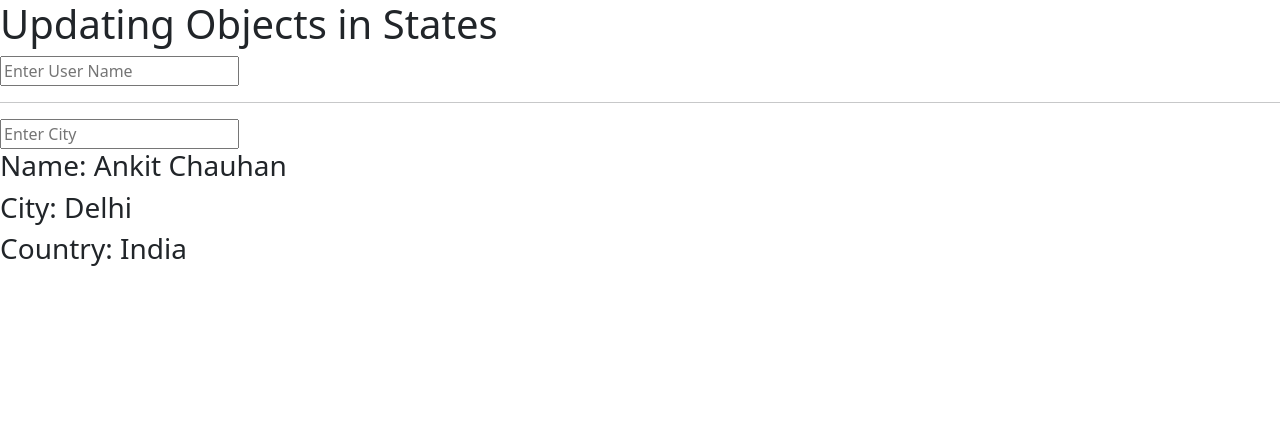
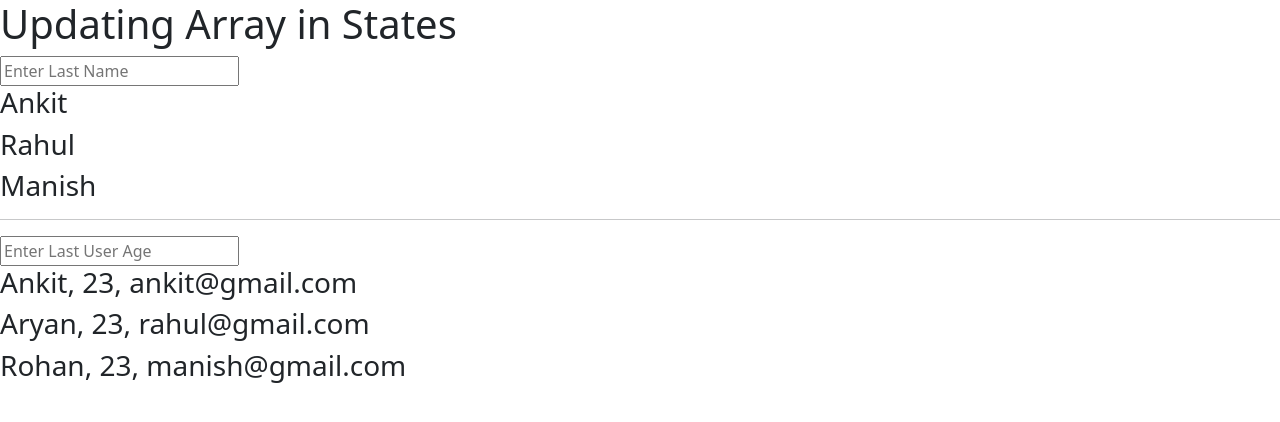
Before and after one commit to whoankitchauhan/learningReact, a React (Vite) app in the folder react1/: page / in a window 1280 px wide. Shown: the top 422 px of the page. Built offline with nearby package versions, Linux system fonts and the light colour scheme.

Commit message:
Updating Array in States

```diff
--- a/react1/src/App.jsx
+++ b/react1/src/App.jsx
@@ -1,46 +1,55 @@
 import { useState } from "react";
 
 function App() {
-  const [data, setData] = useState({
-    name: "Ankit Chauhan",
-    address: {
-      city: "Delhi",
-      country: "India",
+  const [data, setData] = useState(["Ankit", "Rahul", "Manish"]);
+  const [dataInDetails, setDataInDetails] = useState([
+    {
+      name: "Ankit",
+      age: 23,
+      email: "ankit@gmail.com",
     },
-  });
-  const handleName = (inputName) => {
-    setData((prevData) => ({
-      ...prevData,
-      name: inputName,
-    }));
+    {
+      name: "Aryan",
+      age: 23,
+      email: "rahul@gmail.com",
+    },
+    {
+      name: "Rohan",
+      age: 23,
+      email: "manish@gmail.com",
+    },
+  ]);
+
+  const handleUser = (lastName) => {
+    data[data.length - 1] = lastName;
+    setData([...data]);
   };
-
-  const handleCity = (inputCity) => {
-    setData((prevData) => ({
-      ...prevData,
-      address: {
-        ...prevData.address,
-        city: inputCity,
-      },
-    }));
+  const handleAge = (lastAge) => {
+    dataInDetails[dataInDetails.length - 1].age = lastAge;
+    setDataInDetails([...dataInDetails]);
   };
   return (
     <div>
-      <h1>Updating Objects in States</h1>
+      <h1>Updating Array in States</h1>
       <input
         type="text"
-        onChange={(event) => handleName(event.target.value)}
-        placeholder="Enter User Name"
+        onChange={(e) => handleUser(e.target.value)}
+        placeholder="Enter Last Name"
       />
+      {data.map((item, index) => (
+        <h3 key={index}>{item}</h3>
+      ))}
       <hr />
       <input
         type="text"
-        onChange={(event) => handleCity(event.target.value)}
-        placeholder="Enter City"
+        onChange={(e) => handleAge(e.target.value)}
+        placeholder="Enter Last User Age"
       />
-      <h3>Name: {data.name}</h3>
-      <h3>City: {data.address.city}</h3>
-      <h3>Country: {data.address.country}</h3>
+      {dataInDetails.map((item, index) => (
+        <h3 key={index}>
+          {item.name}, {item.age}, {item.email}
+        </h3>
+      ))}
     </div>
   );
 }
```
